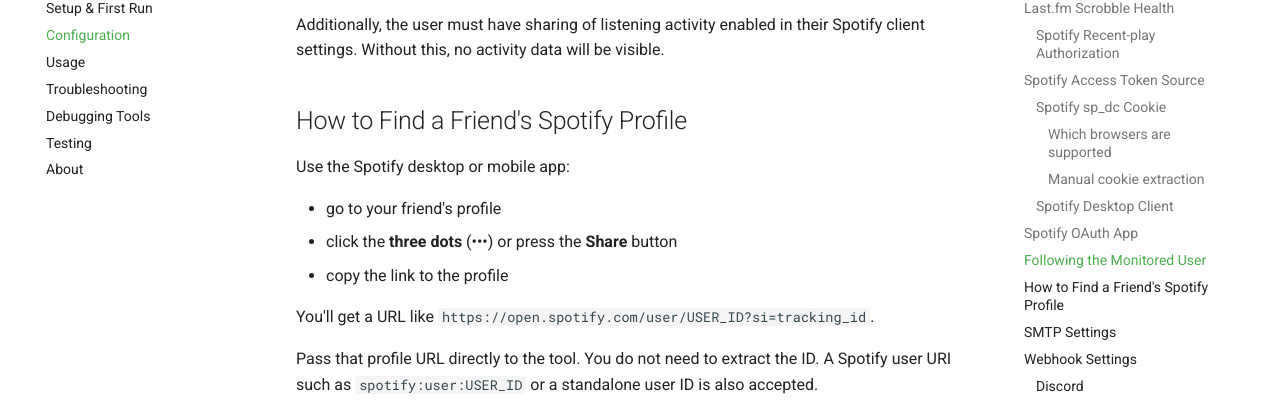
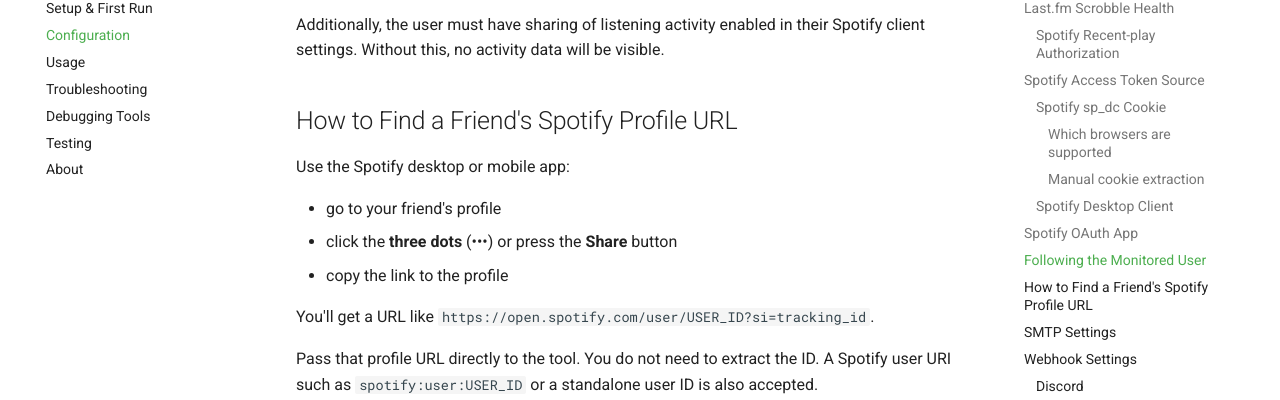
Before and after one commit to misiektoja/spotify_monitor, an MkDocs documentation site: the page built from docs/configuration.md, in a window 1280 px wide and 900 px high, scrolled down 12655 px. Shown: the part 154-554 px from the top of the window. Built offline with MkDocs 1.6.1 and Material for MkDocs 9.7.7, drawn with Linux system fonts in a browser that asks for light colours; comment, search, counter and statistics services are not loaded.

Commit message:
docs(config): clean up friend profile URL heading

```diff
--- a/docs/configuration.md
+++ b/docs/configuration.md
@@ -346,9 +346,7 @@
 
 Additionally, the user must have sharing of listening activity enabled in their Spotify client settings. Without this, no activity data will be visible.
 
-<a id="how-to-get-a-friends-user-uri-id"></a>
-<a id="find-a-friends-spotify-profile"></a>
-## How to Find a Friend's Spotify Profile
+## How to Find a Friend's Spotify Profile URL
 
 Use the Spotify desktop or mobile app:
 
```
